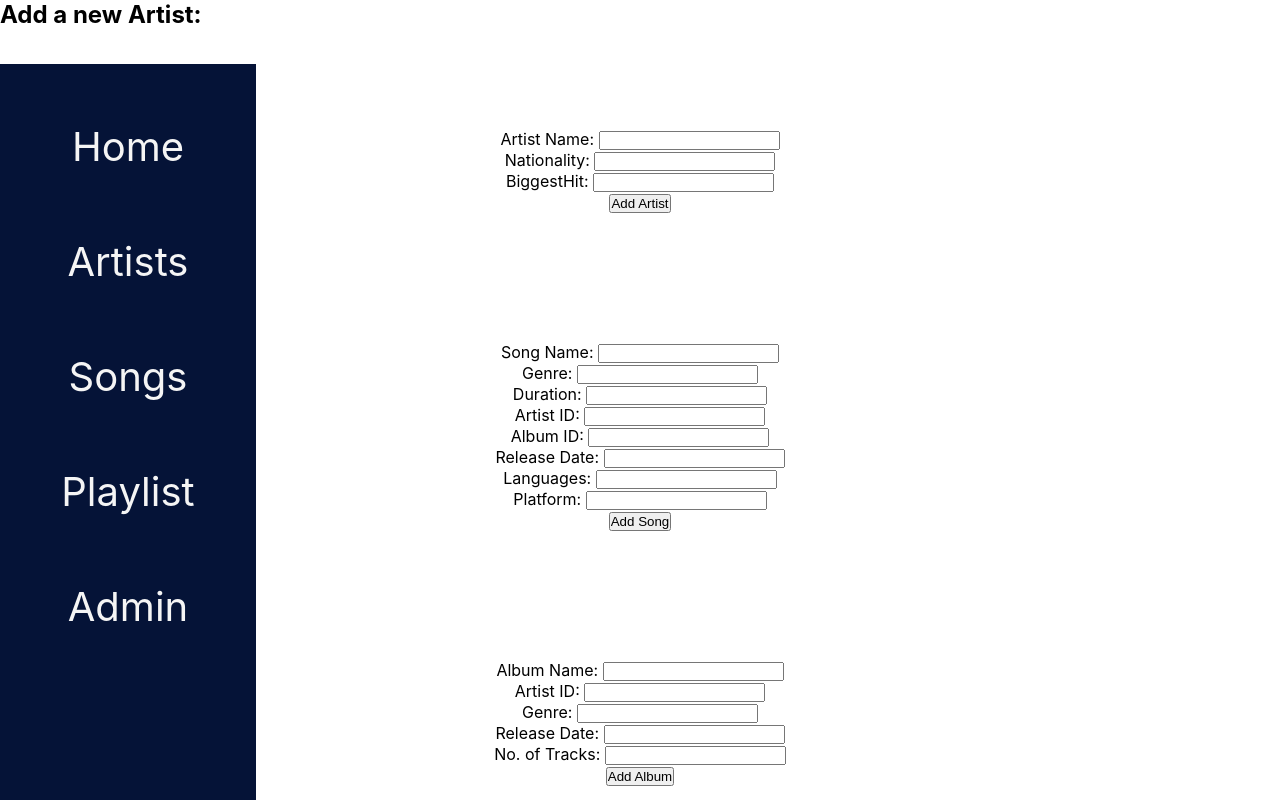
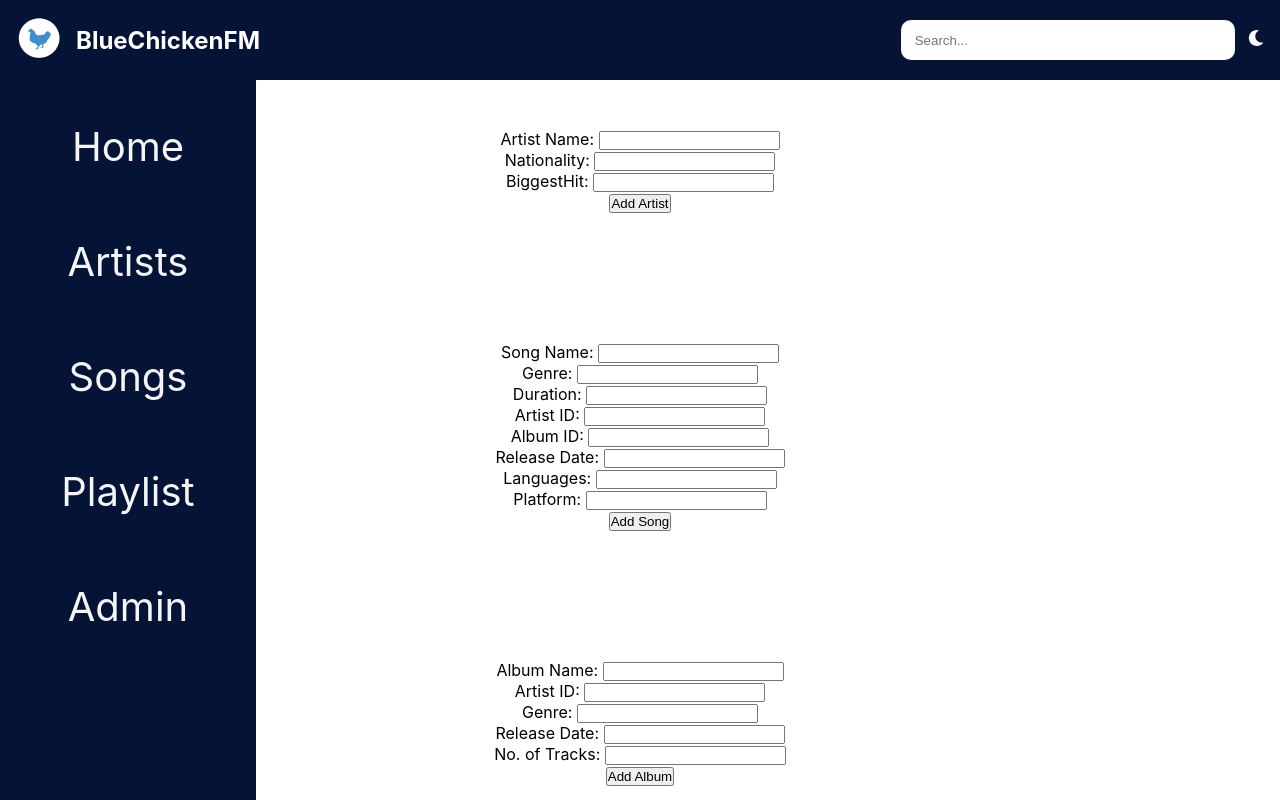
Before and after one commit to aaisharif/Client-Side-Project, a React (Create React App) app: page /admin in a window 1280 px wide. Built offline with nearby package versions, Linux system fonts and the light colour scheme; no server answers.

Commit message:
navbar added to pages

```diff
--- a/src/components/admin/AdminContainer.js
+++ b/src/components/admin/AdminContainer.js
@@ -3,6 +3,7 @@ import NewSongForm from './NewSongForm'
 import NewAlbumForm from './NewAlbumForm';
 import NewArtistForm from './NewArtistForm';
 import { useState, useEffect } from "react";
+import Navbar from '../navbar/Navbar';
 
 const AdminContainer = () => {
 
@@ -72,6 +73,7 @@ const AdminContainer = () => {
     return (
 
         <div>
+            <Navbar/>
             <NewArtistForm onArtistSubmission={addNewArtist}/>
             <NewSongForm onSongSubmission={addNewSong}/>
             <NewAlbumForm onAlbumSubmission={addNewAlbum}/>
--- a/src/containers/SongContainer.js
+++ b/src/containers/SongContainer.js
@@ -72,12 +72,9 @@ const SongContainer = () => {
         songs.length > 0 ?
 
         <div>
-
             <Navbar handleType={handleType} filter={filter}/>
+            {/* <NewSongForm onSongSubmission={addNewSong}/>    */}
             <SongList songs={searchSong(songs)} onUpdateSongById={updateSongById} onDeleteSongById={deleteSongById}/>
-            {/* <NewSongForm onSongSubmission={addNewSong}/>    */}
-            <SongList songs={songs} onUpdateSongById={updateSongById} onDeleteSongById={deleteSongById}/>
-
 
         </div>
         :
```
